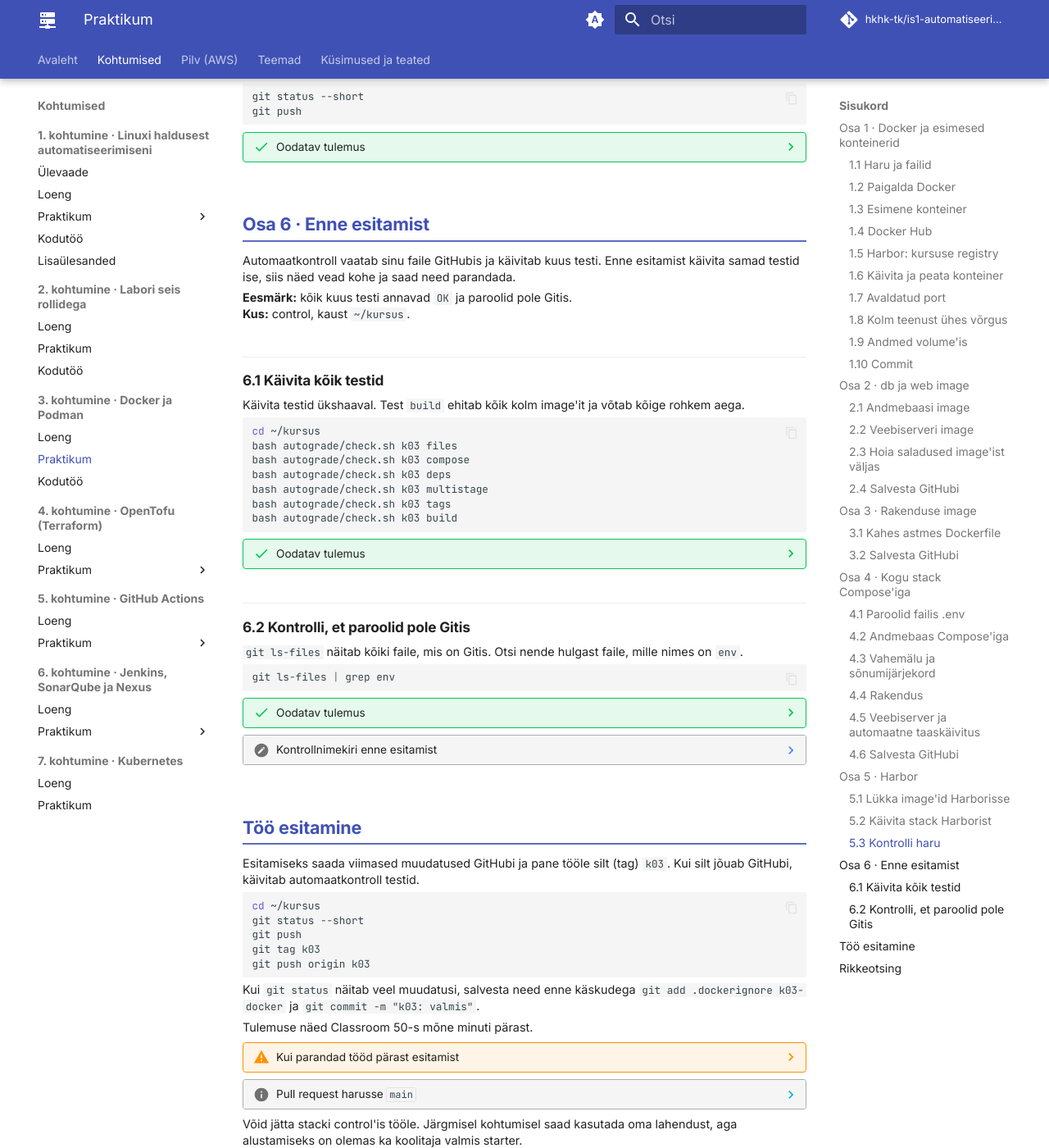
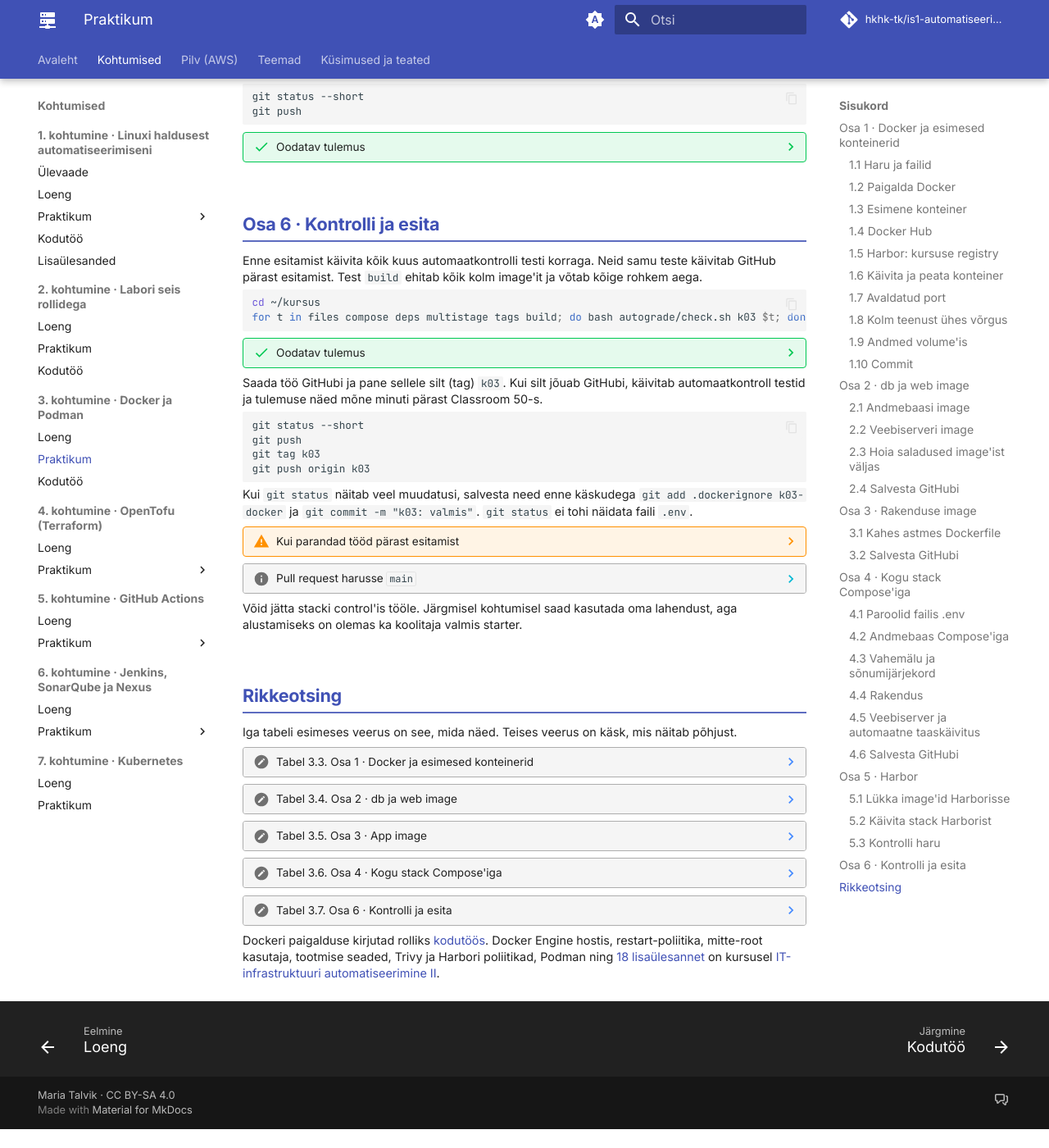
Before and after one commit to hkhk-tk/is1-automatiseerimine, an MkDocs documentation site: the page built from docs/k03/lab.md, in a window 1280 px wide and 1400 px high, scrolled down 20166 px. Shown: the whole window at 82% size. Built offline with MkDocs 1.6.1 and Material for MkDocs 9.7.7, drawn with Linux system fonts in a browser that asks for light colours; comment, search, counter and statistics services are not loaded; after the commit the page ends 21543 px from its top, so only the background shows below that; some of the changed text lies outside the part shown.

Commit message:
K3 praktikum: osa 6 ja esitamine üheks lühikeseks osaks (testid korraga, push ja silt)

````diff
--- a/docs/k03/lab.md
+++ b/docs/k03/lab.md
@@ -1239,67 +1239,29 @@ git push
 
     `git status` on tühi ja `git push` vastab `Everything up-to-date`.
 
-## Osa 6 · Enne esitamist
+## Osa 6 · Kontrolli ja esita
 
-Automaatkontroll vaatab sinu faile GitHubis ja käivitab kuus testi. Enne esitamist käivita samad testid ise, siis näed vead kohe ja saad need parandada.
-
-**Eesmärk:** kõik kuus testi annavad `OK` ja paroolid pole Gitis.
-**Kus:** control, kaust `~/kursus`.
-
-### 6.1 Käivita kõik testid
-
-Käivita testid ükshaaval. Test `build` ehitab kõik kolm image'it ja võtab kõige rohkem aega.
+Enne esitamist käivita kõik kuus automaatkontrolli testi korraga. Neid samu teste käivitab GitHub pärast esitamist. Test `build` ehitab kõik kolm image'it ja võtab kõige rohkem aega.
 
 ```bash
 cd ~/kursus
-bash autograde/check.sh k03 files
-bash autograde/check.sh k03 compose
-bash autograde/check.sh k03 deps
-bash autograde/check.sh k03 multistage
-bash autograde/check.sh k03 tags
-bash autograde/check.sh k03 build
+for t in files compose deps multistage tags build; do bash autograde/check.sh k03 $t; done
 ```
 
 ??? success "Oodatav tulemus"
 
-    Iga test prindib `OK`. Kui mõni test annab vea, ütleb see, mis puudu on. Paranda fail, salvesta see GitHubi nagu 4.6-s ja käivita test uuesti.
+    Kuus rida `OK`. Kui mõni test annab vea, ütleb see, mis puudu on. Paranda fail ja käivita testid uuesti.
 
-### 6.2 Kontrolli, et paroolid pole Gitis
-
-`git ls-files` näitab kõiki faile, mis on Gitis. Otsi nende hulgast faile, mille nimes on `env`.
+Saada töö GitHubi ja pane sellele silt (tag) `k03`. Kui silt jõuab GitHubi, käivitab automaatkontroll testid ja tulemuse näed mõne minuti pärast Classroom 50-s.
 
 ```bash
-git ls-files | grep env
-```
-
-??? success "Oodatav tulemus"
-
-    Väljundis on ainult `k03-docker/.env.example`. Faili `k03-docker/.env` seal ei ole, sest Git jätab selle välja. Kui `.env` on nimekirjas, eemalda see Gitist käsuga `git rm --cached k03-docker/.env` ja salvesta muudatus.
-
-??? note "Kontrollnimekiri enne esitamist"
-
-    - [ ] Kolm Dockerfile'i, `compose.yaml`, `.env.example` ja repositooriumi juure `.dockerignore` on Gitis.
-    - [ ] `.env`, paroolid ja tokenid ei ole Gitis.
-    - [ ] Kuus automaatkontrolli testi annavad `OK`.
-    - [ ] Viis teenust on `healthy` ja rakendus Labori seis avaneb brauseris.
-    - [ ] Kolm oma image'it on Harboris SHA-tag'iga.
-    - [ ] Stack käivitus registry image'itest ilma ehitamata.
-
-## Töö esitamine
-
-Esitamiseks saada viimased muudatused GitHubi ja pane tööle silt (tag) `k03`. Kui silt jõuab GitHubi, käivitab automaatkontroll testid.
-
-```bash
-cd ~/kursus
 git status --short
 git push
 git tag k03
 git push origin k03
 ```
 
-Kui `git status` näitab veel muudatusi, salvesta need enne käskudega `git add .dockerignore k03-docker` ja `git commit -m "k03: valmis"`.
-
-Tulemuse näed Classroom 50-s mõne minuti pärast.
+Kui `git status` näitab veel muudatusi, salvesta need enne käskudega `git add .dockerignore k03-docker` ja `git commit -m "k03: valmis"`. `git status` ei tohi näidata faili `.env`.
 
 ??? warning "Kui parandad tööd pärast esitamist"
 
@@ -1364,7 +1326,7 @@ Iga tabeli esimeses veerus on see, mida näed. Teises veerus on käsk, mis näit
     | `k03 deps`: `port on hostis avatud` | `docker compose config \| grep -B3 published` | app01, db01 või mc01 all on `ports:` | test nõuab, et väljast oleks nähtav ainult web01 |
     | healthcheck toruga ei tööta | `docker inspect -f '{{json .State.Health.Log}}' <k>` | `CMD` kuju ei käivita shelli: kasuta `CMD-SHELL` | `CMD` käivitab programmi otse ja `\|` läheb talle argumendina |
 
-??? note "Tabel 3.7. Osa 6 · Enne esitamist ja töö esitamine"
+??? note "Tabel 3.7. Osa 6 · Kontrolli ja esita"
 
     | Mida näed | Kontrolli | Tõenäoline põhjus | Miks see juhtub |
     |---|---|---|---|
````
